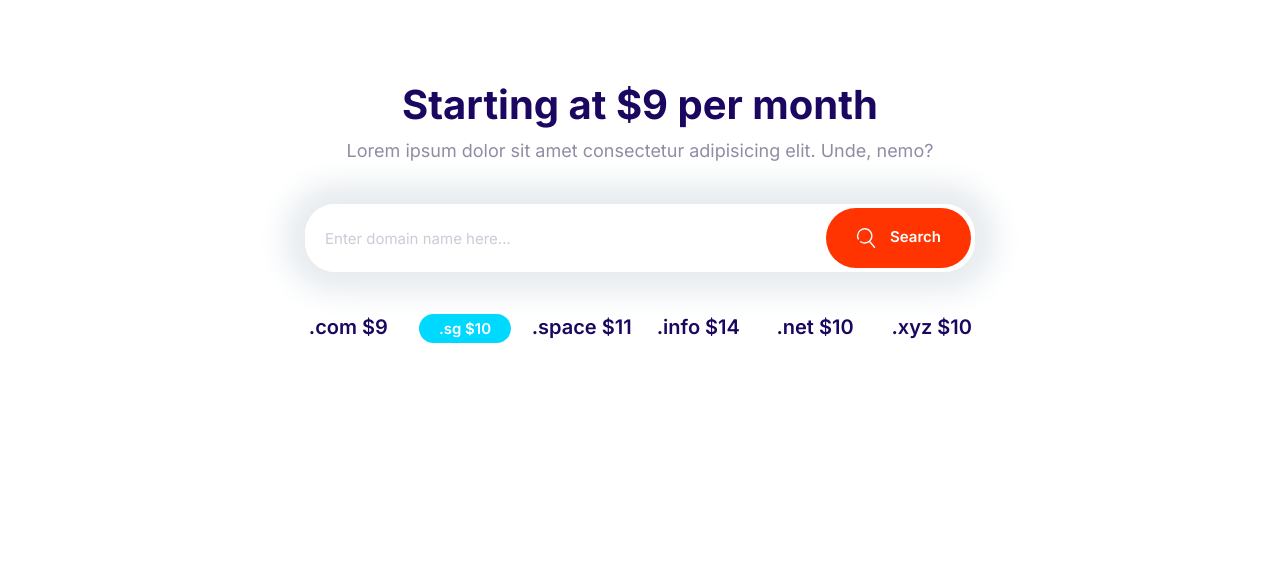
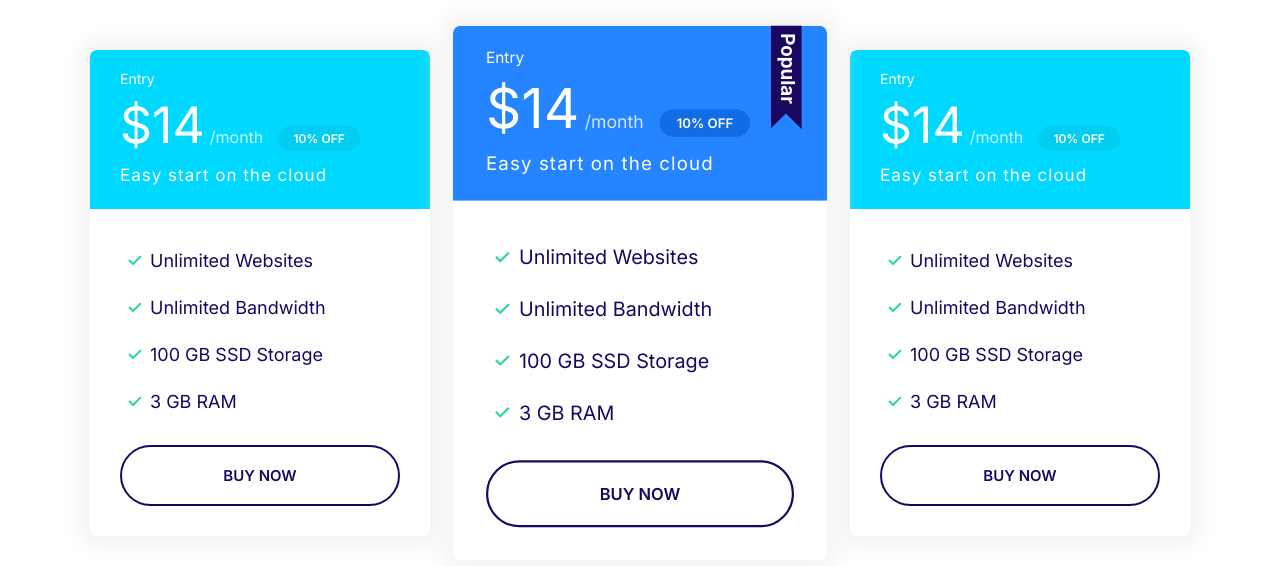
Before and after one commit to ksajjadk/sajjad, a plain HTML site: page index.html in a window 1280 px wide. Drawn offline with Linux system fonts and the light colour scheme.

Commit message:
Builld the block-plan component.

```diff
--- a/css/styles.css
+++ b/css/styles.css
@@ -307,10 +307,17 @@
     color: #fff;
 
 }
+
+.card--primary .badge--primary{
+    background: #126de4;
+}
 .card--secondary .badge--secondary{
     background: #02cdf1;
 }
 /* Plans */
+.plan{
+   transition: transform .2s ease-out;
+}
 .plan__name{
     color: #fff;
     margin: 0;
@@ -335,6 +342,9 @@
 .plan .list__item{
     margin-bottom: 2rem;
 }
+.plan--popular{
+    transform: scale(1.1);
+}
 .plan--popular .card__header{
     position: relative;
 }
@@ -346,7 +356,12 @@
     top: -6px;
     right: 5%;
 }
-
+.plan:hover{
+    transform: scale(1.05);
+}
+.plan--popular:hover{
+    transform: scale(1.15);
+}
 @media screen and (min-width:1024px) {
     .plan__name{
         font-size: 1.4rem;
@@ -668,3 +683,13 @@
         grid-template-columns: repeat(auto-fit, minmax(10rem,1fr));
     }
   }
+
+  /* Plans Block */
+  .block-plans .grid{
+    gap:8rem 4rem;
+
+  }
+  .block-plans .card{
+    max-width: 500px;
+    margin: 0 auto;
+  }
--- a/index.html
+++ b/index.html
@@ -14,34 +14,69 @@
     <link rel="stylesheet" href="css/styles.css" />
   </head>
   <body>
-    <section class="block container block-domain">
-      <header class="block__header">
-        <h2>Starting at $9 per month</h2>
-        <p>
-          Lorem ipsum dolor sit amet consectetur adipisicing elit. Unde, nemo?
-        </p>
-      </header>
-      <div class="input-group">
-        <input
-          type="text"
-          class="input"
-          placeholder="Enter domain name here..."
-        />
-        <button class="btn btn--accent">
-          <svg class="icon icon--white">
-            <use xlink:href="images/sprite.svg#search"></use>
-          </svg>
-          Search
-        </button>
+    <section class="block container block-plans">
+      <div class="grid grid--1x3">
+        <div class="plan">
+          <div class="card card--secondary">
+            <header class="card__header">
+              <h3 class="plan__name">Entry</h3>
+              <span class="plan__price">$14</span>
+              <span class="plan__billing-cycle">/month</span>
+              <span class="badge badge--secondary badge--small">10% OFF</span>
+              <span class="plan__description">Easy start on the cloud</span>
+            </header>
+            <div class="card__body">
+              <ul class="list list--tick">
+                <li class="list__item">Unlimited Websites</li>
+                <li class="list__item">Unlimited Bandwidth</li>
+                <li class="list__item">100 GB SSD Storage</li>
+                <li class="list__item">3 GB RAM</li>
+              </ul>
+              <button class="btn btn--outline btn--block">BUY NOW</button>
+            </div>
+          </div>
+        </div>
+        <div class="plan plan--popular">
+          <div class="card card--primary">
+            <header class="card__header">
+              <h3 class="plan__name">Entry</h3>
+              <span class="plan__price">$14</span>
+              <span class="plan__billing-cycle">/month</span>
+              <span class="badge badge--primary badge--small">10% OFF</span>
+              <span class="plan__description">Easy start on the cloud</span>
+            </header>
+            <div class="card__body">
+              <ul class="list list--tick">
+                <li class="list__item">Unlimited Websites</li>
+                <li class="list__item">Unlimited Bandwidth</li>
+                <li class="list__item">100 GB SSD Storage</li>
+                <li class="list__item">3 GB RAM</li>
+              </ul>
+              <button class="btn btn--outline btn--block">BUY NOW</button>
+            </div>
+          </div>
+        </div>
+        <div class="plan">
+          <div class="card card--secondary">
+            <header class="card__header">
+              <h3 class="plan__name">Entry</h3>
+              <span class="plan__price">$14</span>
+              <span class="plan__billing-cycle">/month</span>
+              <span class="badge badge--secondary badge--small">10% OFF</span>
+              <span class="plan__description">Easy start on the cloud</span>
+            </header>
+            <div class="card__body">
+              <ul class="list list--tick">
+                <li class="list__item">Unlimited Websites</li>
+                <li class="list__item">Unlimited Bandwidth</li>
+                <li class="list__item">100 GB SSD Storage</li>
+                <li class="list__item">3 GB RAM</li>
+              </ul>
+              <button class="btn btn--outline btn--block">BUY NOW</button>
+            </div>
+          </div>
+        </div>
       </div>
-      <ul class="list block-domain__prices">
-        <li>.com $9</li>
-        <li><span class="badge badge--secondary">.sg $10</span></li>
-        <li>.space $11</li>
-        <li>.info $14</li>
-        <li>.net $10</li>
-        <li>.xyz $10</li>
-      </ul>
     </section>
     <script src="js/main.js"></script>
   </body>
```
Also changed, not shown: components/block-plans.html (added, +64 -0 lines).
